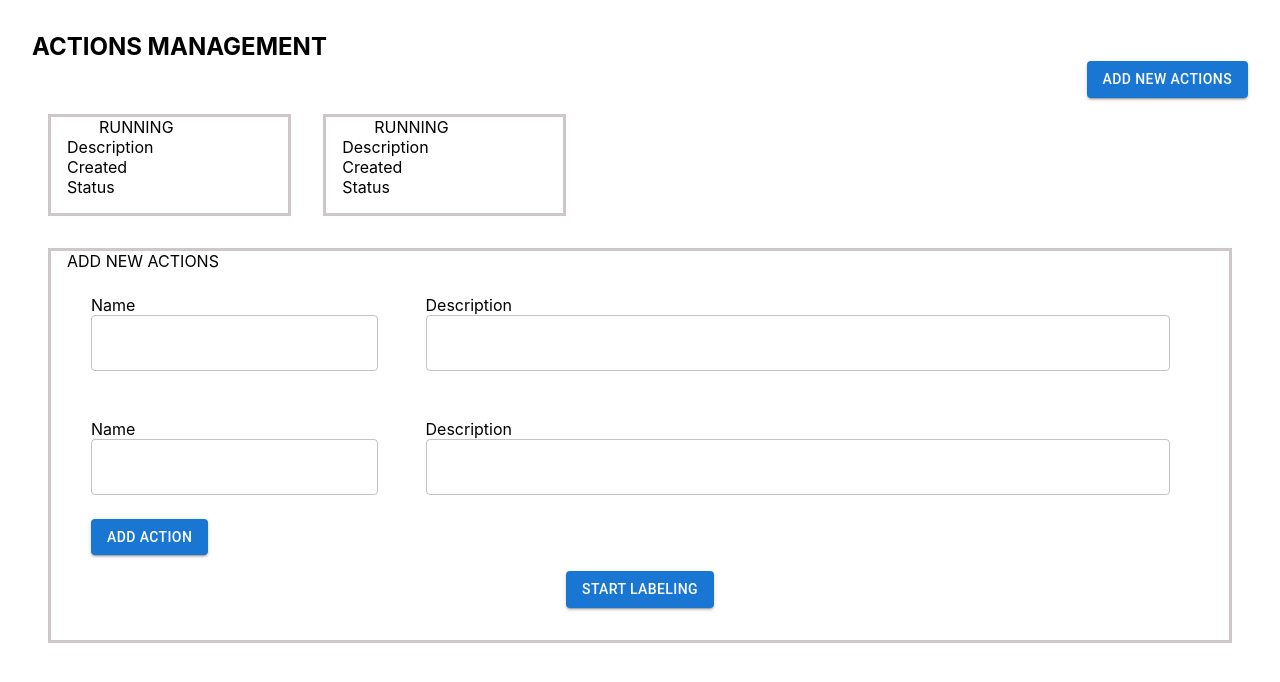
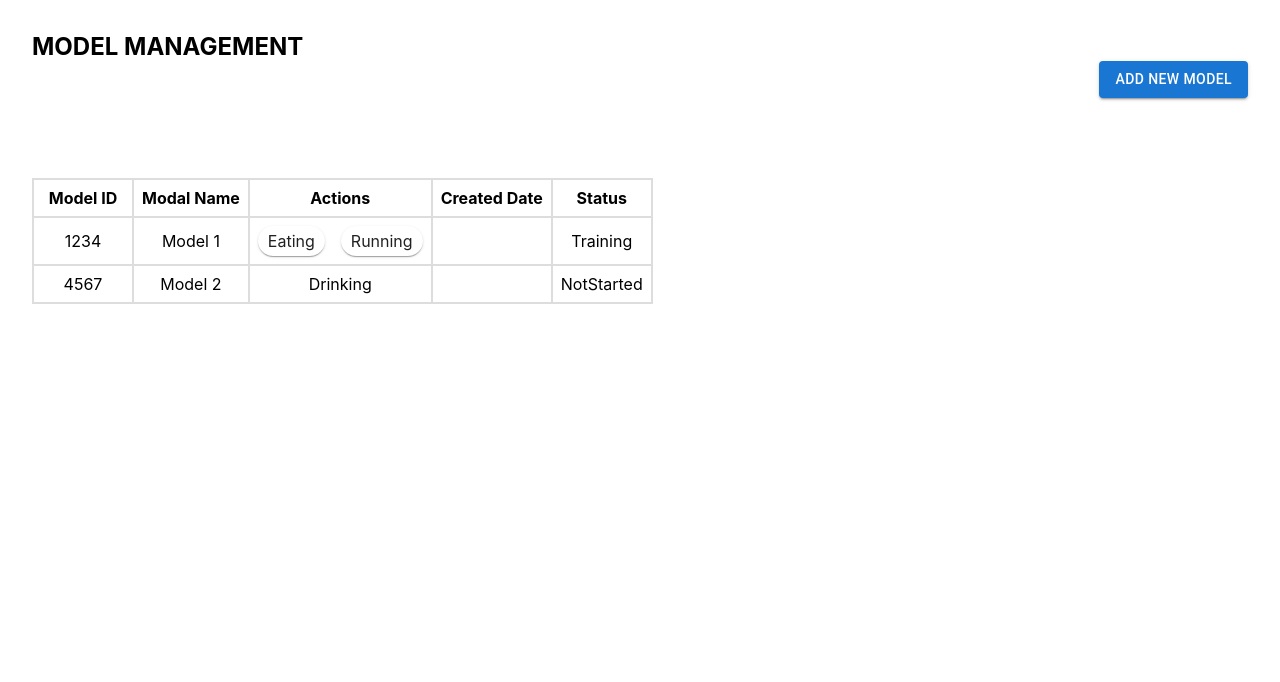
Before and after one commit to HungDo007/video-editing, a React (Create React App) app in the folder client/: page / in a window 1280 px wide. Shown: the top 682 px of the page. Built offline with nearby package versions, Linux system fonts and the light colour scheme.

Commit message:
add actions component

```diff
--- a/client/package.json
+++ b/client/package.json
@@ -5,6 +5,7 @@
   "dependencies": {
     "@emotion/react": "^11.8.1",
     "@emotion/styled": "^11.8.1",
+    "@mui/icons-material": "^5.5.0",
     "@mui/material": "^5.4.4",
     "@testing-library/jest-dom": "^5.16.2",
     "@testing-library/react": "^12.1.3",
--- a/client/src/App.css
+++ b/client/src/App.css
@@ -7,3 +7,14 @@
   margin: 0;
   padding: 0;
 }
+
+table {
+  border-collapse: collapse;
+}
+td,
+th {
+  border: 2px solid #dddddd;
+  text-align: center;
+  padding: 8px;
+  min-width: 100px;
+}
--- a/client/src/App.js
+++ b/client/src/App.js
@@ -2,11 +2,13 @@ import logo from "./logo.svg";
 import "./App.css";
 import VideoInput from "./components/video-input";
 import ActionsManagement from "./components/new-action-labeling/actions-management/actions-management";
+import ActionsLabeling from "./components/new-action-labeling/actions-labeling/actions-labeling";
+import ModalManagement from "./components/modal-management/modal-managemet";
 
 function App() {
   return (
     <div className="App">
-      <ActionsManagement />
+      <ModalManagement />
     </div>
   );
 }
--- a/client/src/components/modal-management/modal-managemet.jsx
+++ b/client/src/components/modal-management/modal-managemet.jsx
@@ -0,0 +1,57 @@
+import { Box, Button, Card } from "@mui/material";
+import { styled } from '@mui/styles';
+
+const ModalManagement = () => {
+  return (
+    <div>
+      <Box>
+        <h2>MODEL MANAGEMENT</h2>
+      </Box>
+      <Box sx={{ textAlign: "right" }}>
+        <Button variant="contained">Add New Model</Button>
+      </Box>
+      <Box sx={{ mt: 10 }}>
+        <table>
+          <tr>
+            <th>Model ID</th>
+            <th>Modal Name</th>
+            <th>Actions</th>
+            <th>Created Date</th>
+            <th>Status</th>
+          </tr>
+          <tr>
+            <td>1234</td>
+            <td>Model 1</td>
+            <td>
+              <Box sx={{ display: "flex" }}>
+                <Card sx={{ padding: "5px 10px", borderRadius: 5, mr: 2 }}>
+                  Eating
+                </Card>
+                <Card sx={{ padding: "5px 10px", borderRadius: 5 }}>
+                  Running
+                </Card>
+              </Box>
+            </td>
+            <td></td>
+            <td>
+              <div>Training</div>
+            </td>
+          </tr>
+          <tr>
+            <td>4567</td>
+            <td>Model 2</td>
+            <td>
+              <div>Drinking</div>
+            </td>
+            <td></td>
+            <td>
+              <div>NotStarted</div>
+            </td>
+          </tr>
+        </table>
+      </Box>
+    </div>
+  );
+};
+
+export default ModalManagement;
--- a/client/src/components/new-action-labeling/actions-labeling/actions-labeling.jsx
+++ b/client/src/components/new-action-labeling/actions-labeling/actions-labeling.jsx
@@ -0,0 +1,109 @@
+import { useState } from "react";
+
+import { Button, IconButton, Slider, Tooltip } from "@mui/material";
+import StopIcon from "@mui/icons-material/Stop";
+import ArrowBackIosIcon from "@mui/icons-material/ArrowBackIos";
+import ArrowForwardIosIcon from "@mui/icons-material/ArrowForwardIos";
+import PlayArrowIcon from "@mui/icons-material/PlayArrow";
+
+import "./actions-labeling.styles.scss";
+
+const ActionsLabeling = () => {
+  const [videoSrc, setVideoSrc] = useState();
+
+  const handleChange = (event) => {
+    const file = event.target.files[0];
+    const url = URL.createObjectURL(file);
+    setVideoSrc(url);
+  };
+
+  return (
+    <div>
+      <div>
+        <h2>ACTIONS LABELING</h2>
+      </div>
+      <div className="file-upload">
+        <input
+          accept="video/*"
+          hidden
+          id="raised-button-file"
+          type="file"
+          onChange={handleChange}
+        />
+        <label className="file-upload-btn" htmlFor="raised-button-file">
+          <Button variant="contained" component="span">
+            Upload videos
+          </Button>
+        </label>
+        <p>ten_folder</p>
+      </div>
+      <div className="video-container">
+        <div className="video-content">
+          <div>
+            <video src={videoSrc} height={430} controls />
+          </div>
+          <div className="cut-btn">
+            <Button variant="outlined">Add to Start</Button>
+            <Button variant="outlined">Add to End</Button>
+          </div>
+          <div>
+            <Slider />
+          </div>
+          <div className="control-btn">
+            <div>
+              <Tooltip title="STOP">
+                <IconButton size="large">
+                  <StopIcon color="error" fontSize="large" />
+                </IconButton>
+              </Tooltip>
+            </div>
+            <div>
+              <Tooltip title="BACK">
+                <IconButton size="large">
+                  <ArrowBackIosIcon fontSize="large" />
+                </IconButton>
+              </Tooltip>
+            </div>
+            <div>
+              <Tooltip title="PLAY">
+                <IconButton size="large">
+                  <PlayArrowIcon color="success" fontSize="large" />
+                </IconButton>
+              </Tooltip>
+            </div>
+            <div>
+              <Tooltip title="NEXT">
+                <IconButton size="large">
+                  <ArrowForwardIosIcon fontSize="large" />
+                </IconButton>
+              </Tooltip>
+            </div>
+          </div>
+        </div>
+        <div className="cut-table">
+          <table>
+            <tr>
+              <th>Start</th>
+              <th>End</th>
+              <th>Duration</th>
+              <th>Label</th>
+            </tr>
+            <tr>
+              <td>a</td>
+              <td>b</td>
+              <td>c</td>
+              <td>d</td>
+            </tr>
+          </table>
+        </div>
+      </div>
+      <div className="create-models-btn">
+        <Button endIcon={<ArrowForwardIosIcon />} variant="contained">
+          Create Models
+        </Button>
+      </div>
+    </div>
+  );
+};
+
+export default ActionsLabeling;
--- /dev/null
+++ b/client/src/components/new-action-labeling/actions-labeling/actions-labeling.styles.scss
@@ -0,0 +1,37 @@
+.file-upload {
+  display: flex;
+  margin: 2rem 0;
+  align-items: center;
+
+  .file-upload-btn {
+    margin-right: 2rem;
+  }
+}
+
+.video-container {
+  display: flex;
+
+  .video-content {
+    width: unset;
+
+    .cut-btn {
+      display: flex;
+      justify-content: space-around;
+    }
+
+    .control-btn {
+      display: flex;
+      justify-content: center;
+    }
+  }
+
+  .cut-table {
+    margin-left: 2rem;
+  }
+
+
+}
+
+.create-models-btn {
+  float: right;
+}
--- a/client/src/components/new-action-labeling/actions-management/actions-management.jsx
+++ b/client/src/components/new-action-labeling/actions-management/actions-management.jsx
@@ -1,15 +1,40 @@
-import { Button, TextField } from "@mui/material";
+import { useState } from "react";
+
+import { Button, IconButton, TextField } from "@mui/material";
+import CloseIcon from "@mui/icons-material/Close";
+import DeleteIcon from "@mui/icons-material/Delete";
 
 import "./actions-management.styles.scss";
 
 const ActionsManagement = () => {
+  const [status, setStatus] = useState(false);
+  const [actions, setActions] = useState([
+    {
+      name: "",
+      description: "",
+    },
+  ]);
+
+  const handleChange = (event, index) => {
+    const { name, value } = event.target;
+    const action = [...actions];
+    action[index][name] = value;
+    setActions(action);
+  };
+
+  const handleAddAction = () => {
+    setActions([...actions, { name: "", description: "" }]);
+  };
+
   return (
     <div className="actions-block">
       <div className="actions-title">
         <h2>ACTIONS MANAGEMENT</h2>
       </div>
       <div className="actions-new-btn">
-        <Button variant="contained">ADD NEW ACTIONS</Button>
+        <Button variant="contained" onClick={handleAddAction}>
+          ADD NEW ACTIONS
+        </Button>
       </div>
       <div className="actions-running">
         <div className="actions-running-detail">
@@ -25,43 +50,55 @@ const ActionsManagement = () => {
           <div>Status</div>
         </div>
       </div>
+      {actions.length ? (
         <div className="actions-new">
+          <div className="actions-close-btn">
+            <IconButton onClick={() => setActions([])}>
+              <CloseIcon />
+            </IconButton>
+          </div>
           <div>ADD NEW ACTIONS</div>
-        <div className="action-new-info">
+          {actions.map((action, index) => (
+            <div key={index} className="action-new-info">
               <div className="action-new-name">
                 <div>Name</div>
                 <div>
-              <TextField fullWidth />
+                  <TextField
+                    name="name"
+                    value={action.name}
+                    onChange={(event) => handleChange(event, index)}
+                    fullWidth
+                  />
                 </div>
               </div>
               <div className="action-new-description">
                 <div>Description</div>
                 <div>
-              <TextField fullWidth />
+                  <TextField
+                    name="description"
+                    value={action.description}
+                    onChange={(event) => handleChange(event, index)}
+                    fullWidth
+                  />
                 </div>
               </div>
+              {/* <div>
+                <IconButton>
+                  <DeleteIcon />
+                </IconButton>
+              </div> */}
             </div>
-        <div className="action-new-info">
-          <div className="action-new-name">
-            <div>Name</div>
-            <div>
-              <TextField fullWidth />
-            </div>
-          </div>
-          <div className="action-new-description">
-            <div>Description</div>
-            <div>
-              <TextField fullWidth />
-            </div>
-          </div>
-        </div>
+          ))}
           <div className="actions-add-btn">
-          <Button variant="contained">Add Action</Button>
+            <Button variant="contained" onClick={handleAddAction}>
+              Add Action
+            </Button>
           </div>
           <div className="start-label-btn">
             <Button variant="contained">Start Labeling</Button>
           </div>
         </div>
+      ) : null}
     </div>
   );
 };
--- a/client/src/components/new-action-labeling/actions-management/actions-management.styles.scss
+++ b/client/src/components/new-action-labeling/actions-management/actions-management.styles.scss
@@ -26,8 +26,13 @@
   .actions-new {
     @include border-style();
 
+    .actions-close-btn {
+      float: right;
+    }
+
     .action-new-info {
       display: flex;
+      width: 100%;
 
       .action-new-name {
         width: 25%;
--- a/client/src/components/video-input.jsx
+++ b/client/src/components/video-input.jsx
@@ -10,13 +10,14 @@ const VideoInput = () => {
     setVideoSrc(url);
   };
 
-  function handleChange1(a){
-    alert("1")
-  };
-
   return (
     <div>
-      <input id="raised-button-file" type="file" onChange={handleChange} />
+      <input
+        hidden
+        id="raised-button-file"
+        type="file"
+        onChange={handleChange}
+      />
       {videoSrc ? (
         <video src={videoSrc} width="100%" height={300} controls />
       ) : (
```
Also changed, not shown: 2 other files (tests, documents, lock files or other folders). Lines whose indentation alone changed are shown as unchanged.
